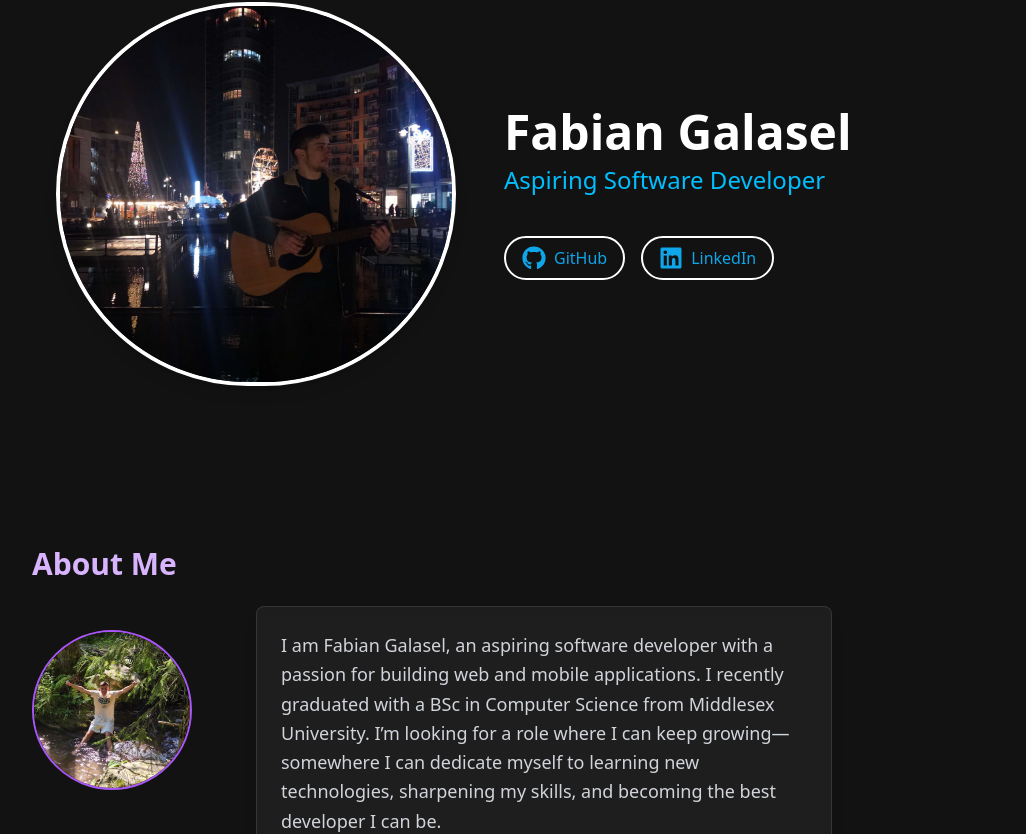
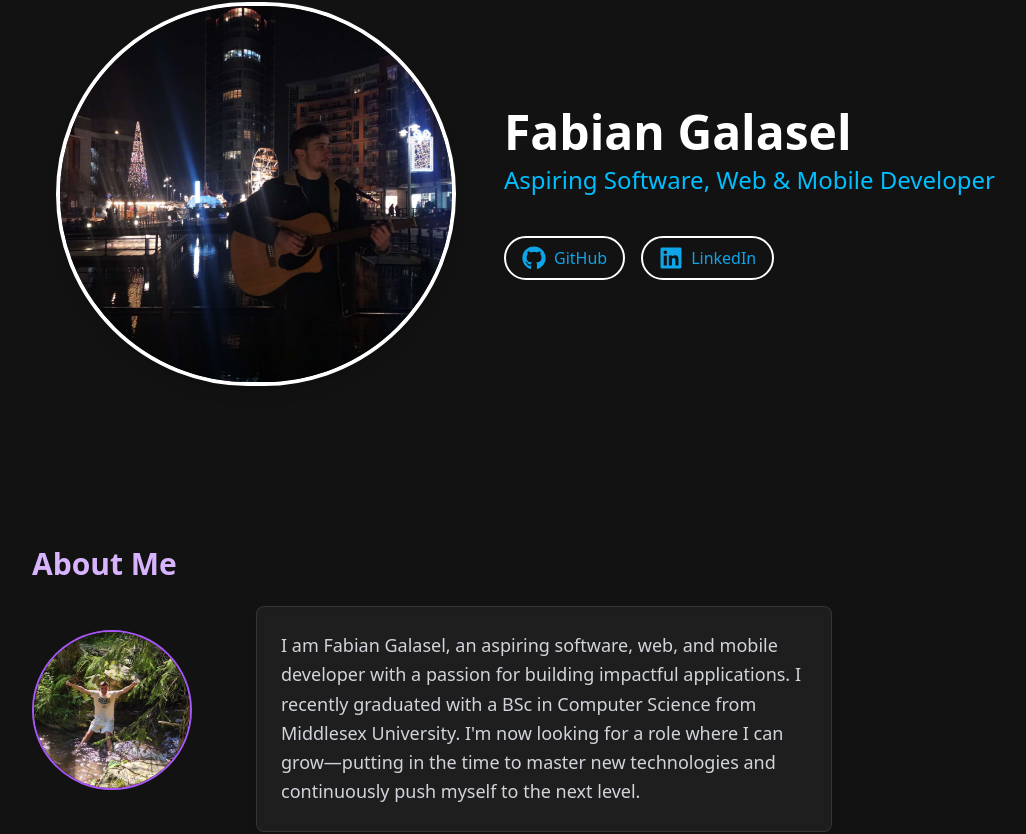
Before and after one commit to FabianC1/PortfolioWebsite, a React (Vite) app: page / in a window 1280 px wide. Shown: the part 206-1040 px from the top of the page, without its empty margins (184-1210 px from the left). Built offline with nearby package versions, Linux system fonts and the light colour scheme.

Commit message:
Fixed aspiring role

```diff
--- a/src/App.tsx
+++ b/src/App.tsx
@@ -88,7 +88,7 @@ function App() {
           {/* Name, Title, and Social Links */}
           <div className="text-center md:text-left">
             <h1 className="text-4xl md:text-5xl font-extrabold">Fabian Galasel</h1>
-            <p className="text-xl md:text-2xl mt-2 font-light text-skyBlue">Aspiring Software Developer</p>
+            <p className="text-xl md:text-2xl mt-2 font-light text-skyBlue">Aspiring Software, Web & Mobile Developer</p>
 
             <div className="mt-10 flex space-x-4 justify-center md:justify-start">
               <a
@@ -140,10 +140,9 @@ function App() {
           />
 
           <p className="text-gray-300 leading-relaxed text-lg backdrop-blur-sm bg-white/5 p-6 rounded-lg border border-white/10 shadow-lg max-w-xl">
-            I am Fabian Galasel, an aspiring software developer with a passion for building web and mobile applications.
-            I recently graduated with a BSc in Computer Science from Middlesex University.
-            I’m looking for a role where I can keep growing—somewhere I can dedicate myself to learning new technologies, sharpening my skills,
-            and becoming the best developer I can be.
+            I am Fabian Galasel, an aspiring software, web, and mobile developer with a passion for building impactful applications.
+            I recently graduated with a BSc in Computer Science from Middlesex University. I'm now looking for a role where I can grow—putting in the time to master new technologies
+            and continuously push myself to the next level.
           </p>
 
 
```
